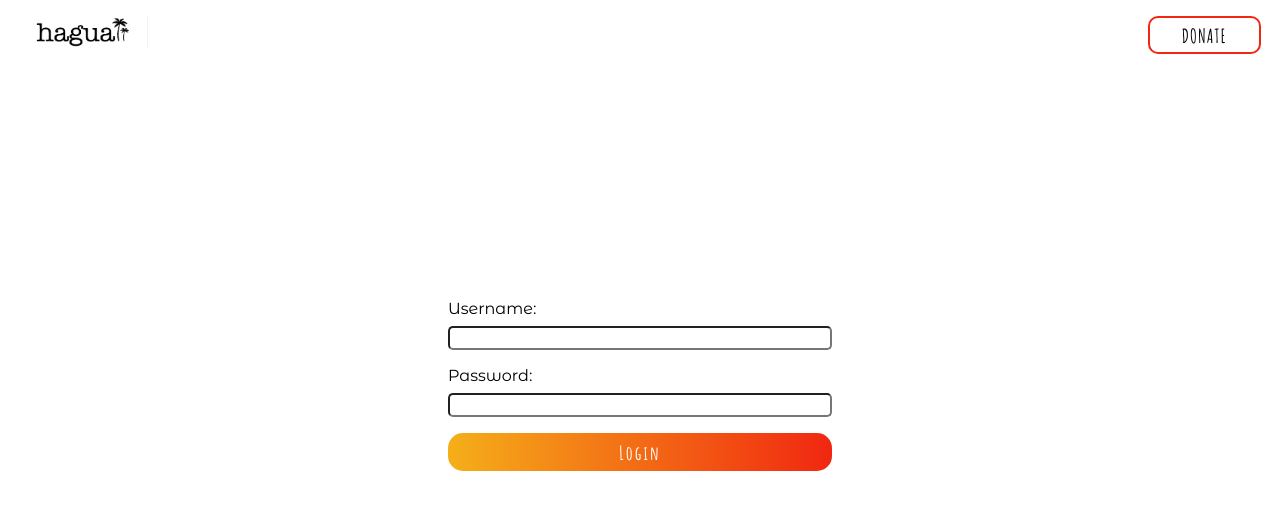
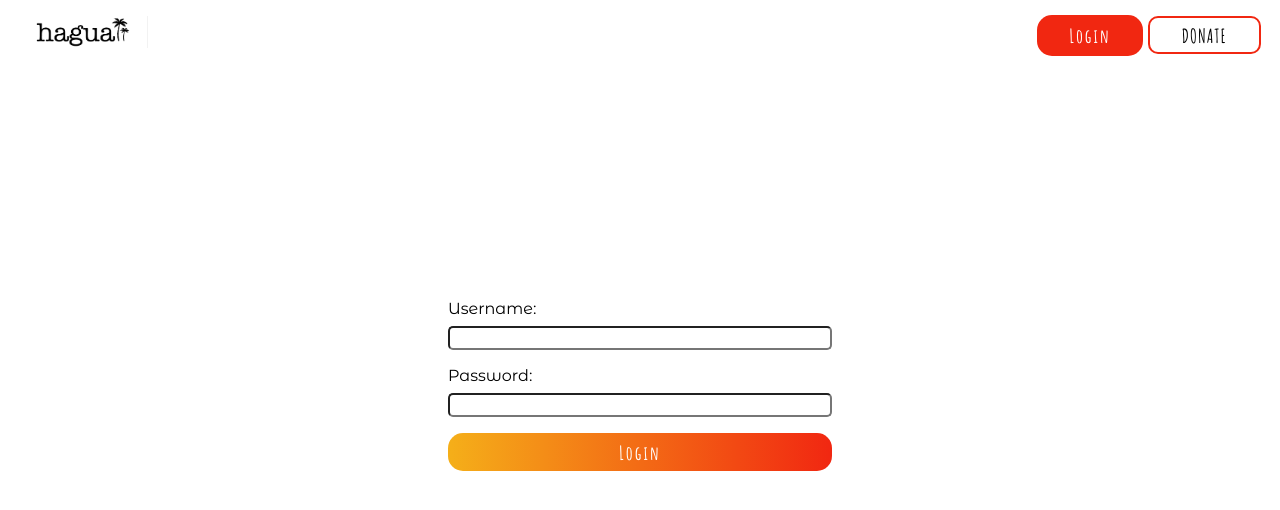
Before and after one commit to rdnd0/React-haguaii, a React (Create React App) app: page /login in a window 1280 px wide. Shown: the top 510 px of the page. Built offline with nearby package versions, Linux system fonts and the light colour scheme; no server answers.

Commit message:
fixed redirecting logic when purchasing

```diff
--- a/src/App.js
+++ b/src/App.js
@@ -12,15 +12,21 @@ import Main from './components/Main';
 
 
 class App extends Component {
+
+  componentWillUnmount = () => {
+
+  }
+
+
   render() {
     return (
       <AuthProvider>
           {/* <AccessScreen path='/purchase' data='data' /> */}
           <Switch>
+            <Route exact path="/" component={Main}  />
             <PrivateRoute exact path="/private" component={Private} />
             <AnonRoute exact path="/login" component={Login} />
             <AnonRoute exact path="/signup" component={Signup} />
-            <Route path="/" component={Main}  />
           </Switch>
       </AuthProvider>
     )
--- a/src/components/AnonRoute.js
+++ b/src/components/AnonRoute.js
@@ -11,7 +11,7 @@ const AnonRoute = ({ component: Component, isLogged, ...rest }) => {
           return <Component {...props} />
         } else {
           return <Redirect to={{
-            pathname: '#configurator',
+            pathname: '/',
             state: {
               from: props.location
             }
--- a/src/components/Configurator.js
+++ b/src/components/Configurator.js
@@ -22,9 +22,17 @@ class Configurator extends Component {
         stage:3,
         shirtURL: localStorage.getItem('shirtURL'),
         shirtSize: localStorage.getItem('shirtSize'),
+      }, () => {
+        localStorage.removeItem('shirtURL');
+        localStorage.removeItem('shirtSize');
       })
     }
   }
+
+  componentWillUnmount = () => {
+
+  }
+
 
   handleIncrement = () => {
     const { stage } = this.state
@@ -102,7 +110,6 @@ class Configurator extends Component {
         <div>
           <button onClick={this.handleDecrement} disabled={stage === 0}>less</button>
         </div> */}
-        <button onClick={this.props.logout}>Logout</button>
         <div>
           <a href="#top" className="arrow-up" onClick={this.restart}>
             <img src="/images/arrow-up.png" alt="arrow-up"/></a>
--- a/src/components/Nav.js
+++ b/src/components/Nav.js
@@ -1,13 +1,24 @@
-import React, { Component } from 'react'
+import React, { Component } from 'react';
+import { withAuth } from './AuthProvider';
+import { Link } from 'react-router-dom';
 
-export default class Nav extends Component {
+class Nav extends Component {
   render() {
+    const { isLogged, user, logout } = this.props;
+    const { username } = user;
     return (
       <nav>
         <a href="/"><img src="images/haguaii.png" alt="logo"/></a>
-        <a href="https://www.linkedin.com/in/davidredondo83/" target="_blank" rel="noopener noreferrer" className="donate-link">
-        <button className="donate-btn">DONATE</button></a>
+        <div>
+          {isLogged ? <button onClick={logout} className="logout-btn">Logout</button>
+          : <Link to='/login'className="login-btn">Login</Link>}
+
+          <a href="https://www.linkedin.com/in/davidredondo83/" target="_blank" rel="noopener noreferrer" className="donate-link">
+          <button className="donate-btn">DONATE</button></a>
+        </div>
       </nav>
     )
   }
 }
+
+export default withAuth(Nav);
--- a/src/components/configurator/Purchase.js
+++ b/src/components/configurator/Purchase.js
@@ -15,6 +15,8 @@ class Purchase extends Component {
     Api.createShirt({ user, shirtURL, shirtSize })
     .then((result) => {
       console.log('shirt created')
+      localStorage.removeItem('shirtURL');
+      localStorage.removeItem('shirtSize');
       this.setState({
         redirect: true,
       })
@@ -45,6 +47,7 @@ class Purchase extends Component {
       return <Redirect to={{
         pathname: '/signup',
       }} />
+
     }
 
   }
--- a/src/components/main.css
+++ b/src/components/main.css
@@ -44,6 +44,33 @@ nav img {
 nav img:hover{
   height: 2.1rem;
 }
+
+.login-btn{
+  background: #f12711;
+  color: white;
+  border-radius: 15px;
+  padding: 0.5rem 2rem;
+  font-size: 1.2rem;
+  font-family: 'Amatic SC', cursive;
+  letter-spacing: 2px;
+  border: none;
+  outline:none;
+  margin-right: 0.3rem;
+}
+
+.logout-btn{
+  background: darkslategrey;
+  color: white;
+  border-radius: 15px;
+  padding: 0.5rem 2rem;
+  font-size: 1.2rem;
+  font-family: 'Amatic SC', cursive;
+  letter-spacing: 2px;
+  border: none;
+  outline:none;
+  margin-right: 0.3rem;
+}
+
 
 .donate-btn{
   width: 113px;
```
